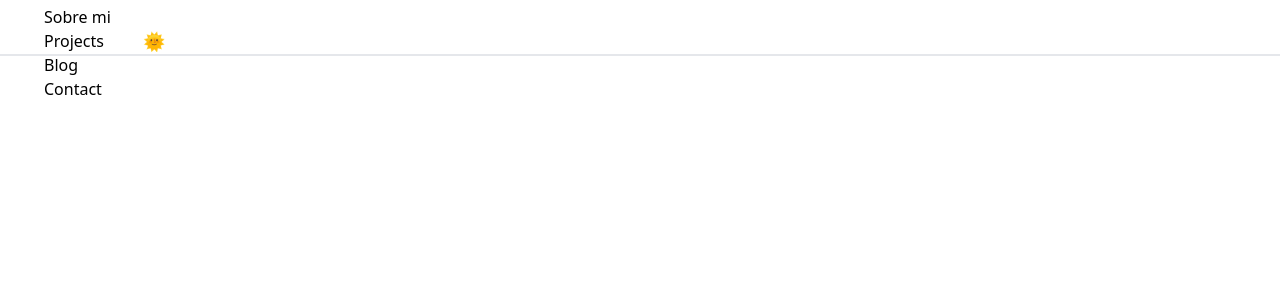
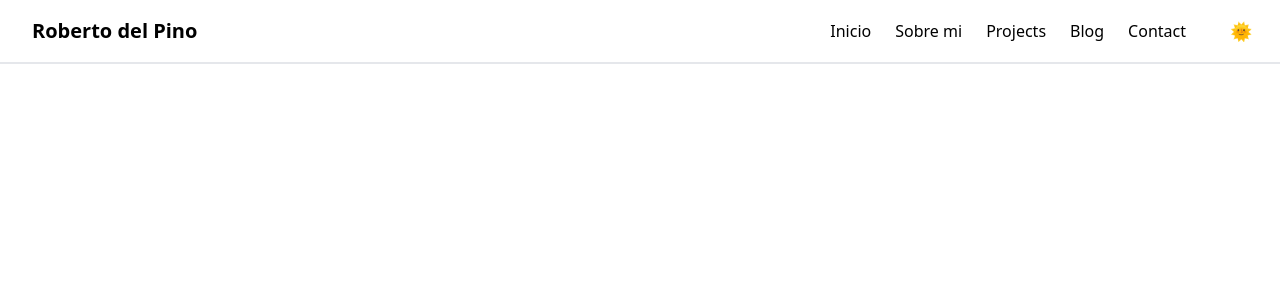
Before and after one commit to RobertoDelPino/React-Portfolio, a React (Vite) app: page / in a window 1280 px wide. Shown: the top 300 px of the page. Built offline with nearby package versions, Linux system fonts and the light colour scheme; some icons are missing.

Commit message:
Added styles to header, nabvar and DarkModeSwitcher components

```diff
--- a/src/components/DarkModeSwitcher/DarkModeSwitcher.tsx
+++ b/src/components/DarkModeSwitcher/DarkModeSwitcher.tsx
@@ -29,7 +29,7 @@ export const DarkModeSwitcher = () => {
             <button
                 type="button"
                 onClick={handleThemeSwitch}
-                className=" text-lg p-1 rounded-md"
+                className=" text-lg p-1 rounded-md mr-6"
                 role="button"
                 aria-label="dark-mode"
             >
--- a/src/components/Header/Header.tsx
+++ b/src/components/Header/Header.tsx
@@ -3,10 +3,12 @@ import {DarkModeSwitcher} from "@components/DarkModeSwitcher/DarkModeSwitcher.ts
 
 export const Header = () => {
     return (
-        <header className="h-14 flex content-center flex-wrap border-b-2 pl-8 dark:bg-gray-800">
-            <h2 className="w-[70%] lg:w-[93%] dark:text-white text-xl font-bold">Roberto del Pino</h2>
-            <NavBar />
-            <DarkModeSwitcher />
+        <header className="h-16 flex justify-between content-center flex-wrap border-b-2 pl-8 dark:bg-gray-800 relative">
+            <h2 className="w-[70%] lg:w-[50%] leading-10 dark:text-white text-xl font-bold">Roberto del Pino</h2>
+            <section className="flex">
+                <NavBar />
+                <DarkModeSwitcher />
+            </section>
         </header>
     );
 };
--- a/src/components/NavBar/NavBar.tsx
+++ b/src/components/NavBar/NavBar.tsx
@@ -2,12 +2,12 @@ import {HiMenuAlt3} from "react-icons/all";
 
 export const NavBar = () => (
     <nav className="flex content-center flex-wrap mx-3">
-        <ul role="list" aria-label="links-pages-container">
-            <li role="link"><a href="#">Inicio</a></li>
-            <li role="link"><a href="#">Sobre mi</a></li>
-            <li role="link"><a href="#">Projects</a></li>
-            <li role="link"><a href="#">Blog</a></li>
-            <li role="link"><a href="#">Contact</a></li>
+        <ul className="hidden lg:block dark:text-white" role="list" aria-label="links-pages-container">
+            <li className="inline-block mx-2 p-1 transition duration-300 hover:bg-blue-50 dark:hover:bg-gray-600" role="link"><a href="#">Inicio</a></li>
+            <li className="inline-block mx-2 p-1 transition duration-300 hover:bg-blue-50 dark:hover:bg-gray-600" role="link"><a href="#">Sobre mi</a></li>
+            <li className="inline-block mx-2 p-1 transition duration-300 hover:bg-blue-50 dark:hover:bg-gray-600" role="link"><a href="#">Projects</a></li>
+            <li className="inline-block mx-2 p-1 transition duration-300 hover:bg-blue-50 dark:hover:bg-gray-600" role="link"><a href="#">Blog</a></li>
+            <li className="inline-block mx-2 p-1 transition duration-300 hover:bg-blue-50 dark:hover:bg-gray-600" role="link"><a href="#">Contact</a></li>
         </ul>
         <HiMenuAlt3 role="graphics-document" className="dark:text-white lg:hidden"></HiMenuAlt3>
     </nav>
```
